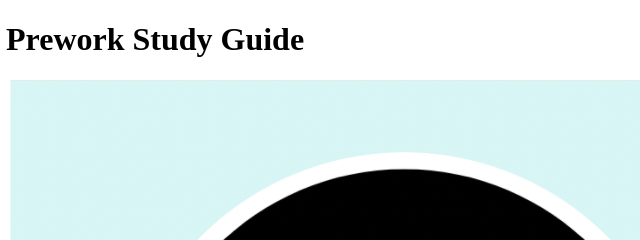
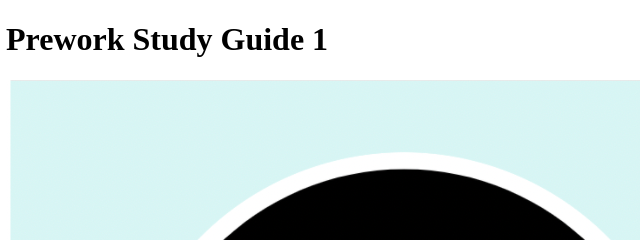
Before and after one commit to Davvid96/Prework-study-guide, a plain HTML site: page index.html in a window 1280 px wide. Shown: the top 240 px of the page, 2-642 px from the left. Drawn offline with Linux system fonts and the light colour scheme.

Commit message:
add starter code

```diff
--- a/index.html
+++ b/index.html
@@ -8,7 +8,7 @@
   </head>
   <body>
     <header id="header">
-      <h1>Prework Study Guide</h1>
+      <h1>Prework Study Guide 1</h1>
       <img src="./assets/bowtie-cat.png" alt="Profile image of cat wearing a bow tie." />
     </header>
     <main>
```
